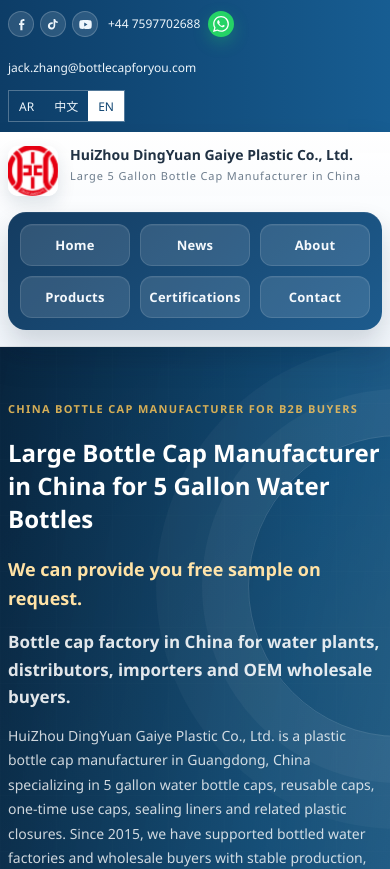
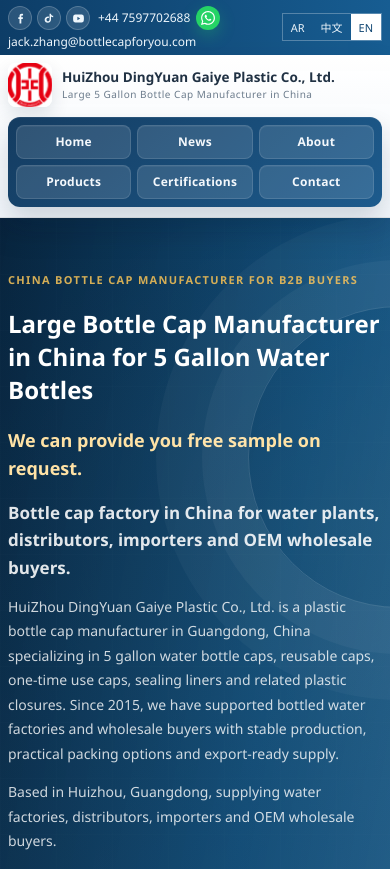
Before and after one commit to ahsih/BottleCapForYou, an Angular app in the folder BottleCapForYou/ClientApp/: page / in a window 390 px wide. Shown: the top 869 px of the page. Built offline with nearby package versions, Linux system fonts and the light colour scheme.

Commit message:
Fixed mobile view on top title
Fixed mobile view on top title

```diff
--- a/BottleCapForYou/ClientApp/src/app/home/home.component.css
+++ b/BottleCapForYou/ClientApp/src/app/home/home.component.css
@@ -1097,7 +1097,6 @@
     grid-template-columns: 1fr;
   }
 
-  .top-strip__inner,
   .main-header__inner,
   .section-titlebar,
   .section-titlebar--products {
@@ -1106,12 +1105,15 @@
   }
 
   .top-strip__inner {
-    padding: 10px 0;
-    gap: 10px;
+    min-height: auto;
+    padding: 8px 0;
+    gap: 8px 10px;
+    flex-wrap: wrap;
   }
 
   .top-strip__contacts {
-    width: 100%;
+    flex: 1 1 260px;
+    width: auto;
     gap: 8px 12px;
     align-items: center;
   }
@@ -1410,44 +1412,55 @@
   }
 
   .top-strip__inner {
-    gap: 8px;
+    display: grid;
+    grid-template-columns: minmax(0, 1fr) auto;
+    align-items: center;
+    gap: 6px 8px;
+    padding: 6px 0;
   }
 
   .top-strip__contacts {
     display: grid;
     grid-template-columns: auto minmax(0, 1fr);
     align-items: center;
-    gap: 8px 10px;
+    gap: 5px 8px;
+    min-width: 0;
+    width: 100%;
   }
 
   .social-links {
     grid-column: 1;
     grid-row: 1;
     align-self: center;
-    gap: 6px;
+    gap: 5px;
   }
 
   .contact-item:not(.contact-item--email) {
     grid-column: 2;
     justify-self: start;
+    min-height: 24px;
+    gap: 6px;
   }
 
   .contact-item--phone-secondary {
-    grid-row: 2;
+    grid-row: auto;
   }
 
   .contact-item--email {
     grid-column: 1 / -1;
-    grid-row: 3;
+    grid-row: auto;
     min-width: 0;
+    min-height: auto;
   }
 
   .contact-item--email .contact-link {
     overflow-wrap: anywhere;
+    line-height: 1.15;
   }
 
   .lang-switch {
-    align-self: flex-start;
+    justify-self: end;
+    align-self: center;
   }
 
   .site-header-shell--hidden {
@@ -1456,16 +1469,68 @@
 
   .social-link,
   .whatsapp-link {
-    width: 26px;
-    height: 26px;
+    width: 24px;
+    height: 24px;
+  }
+
+  .social-link svg {
+    width: 13px;
+    height: 13px;
+  }
+
+  .whatsapp-link svg {
+    width: 14px;
+    height: 14px;
   }
 
   .lang-switch button {
-    padding: 6px 10px;
+    padding: 5px 8px;
+    font-size: 11px;
+  }
+
+  .main-header__inner {
+    padding: 8px 0 10px;
+    gap: 10px;
+  }
+
+  .brand {
+    align-items: center;
+    gap: 10px;
+  }
+
+  .brand__logo {
+    width: 44px;
+    height: 44px;
+    border-radius: 8px;
+  }
+
+  .brand__copy {
+    gap: 2px;
+    min-width: 0;
   }
 
   .brand__copy strong {
-    font-size: 14px;
+    font-size: 13.5px;
+    line-height: 1.18;
+  }
+
+  .brand__copy span {
+    font-size: 10px;
+    letter-spacing: 0.05em;
+    line-height: 1.25;
+  }
+
+  .main-nav {
+    gap: 6px;
+    padding: 8px;
+    border-radius: 12px;
+  }
+
+  .main-nav a {
+    min-height: 34px;
+    padding: 7px 8px;
+    border-radius: 8px;
+    font-size: 12px;
   }
 
   .hero__tag,
```
